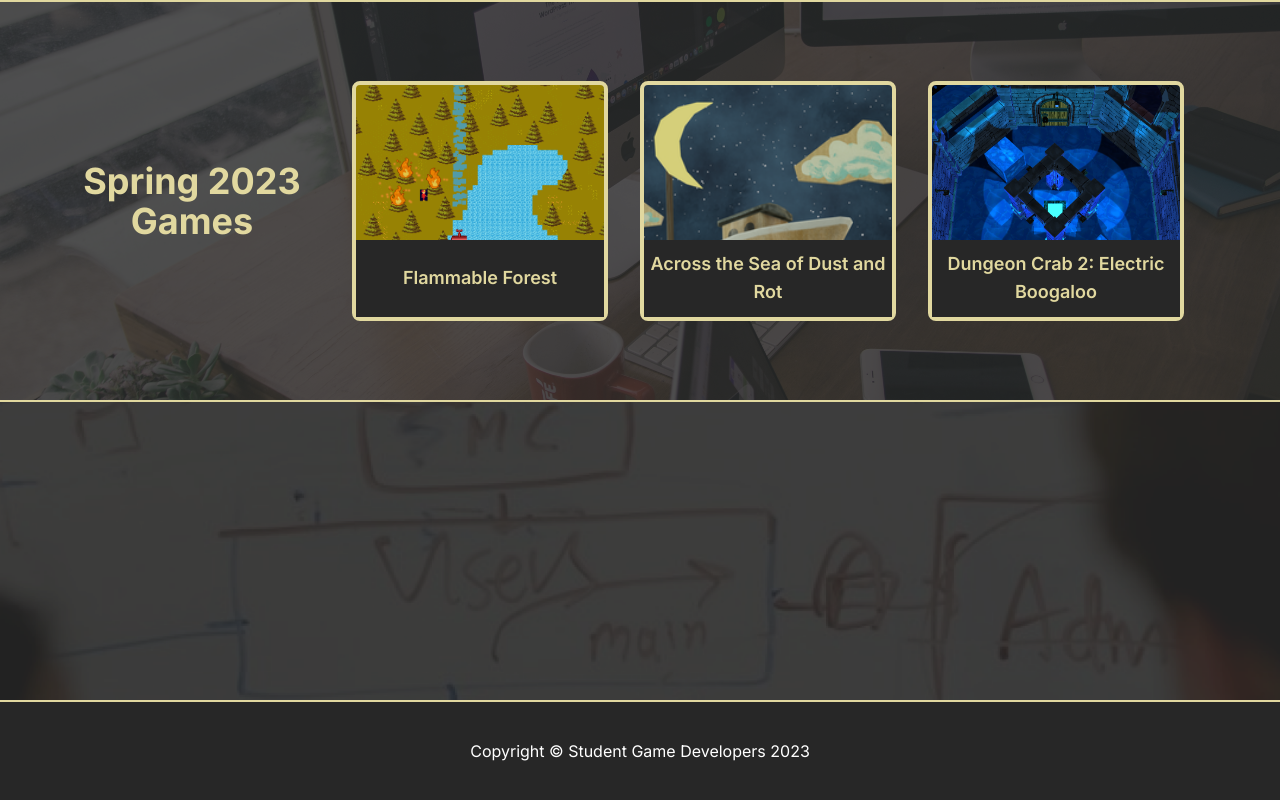
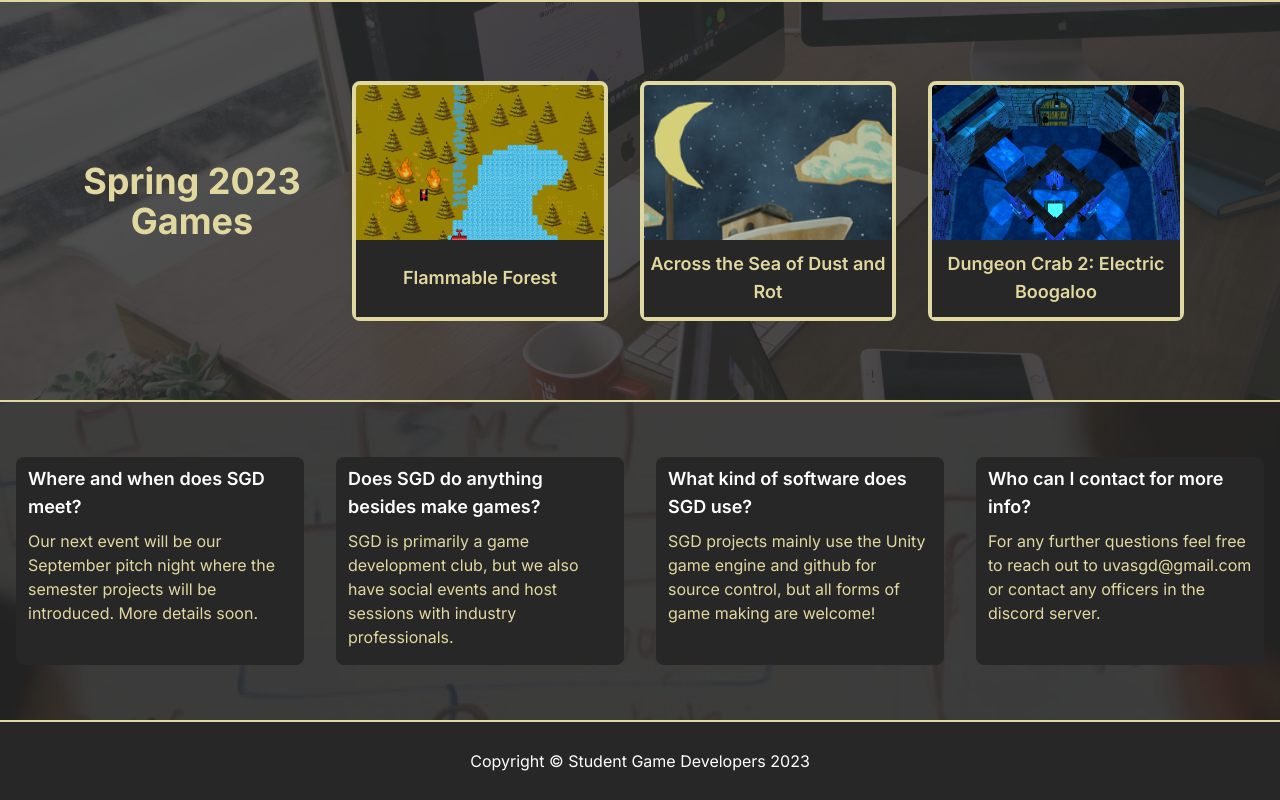
Before and after one commit to SGDatUVA/sgdatuva.github.io, a Next.js app: page / in a window 1280 px wide. Shown: the part 1200-2000 px from the top of the page. Built offline with nearby package versions, Linux system fonts and the light colour scheme.

Commit message:
Added FAQ cards with info

```diff
--- a/src/app/components/faq-card.js
+++ b/src/app/components/faq-card.js
@@ -1,8 +1,8 @@
 export default function FAQCard({question, answer, className}) {
   return(
-    <div className={className}>
-        <h3>{question}</h3>
-        <p>{answer}</p>
+    <div className={`relative h-52 w-72 rounded-lg text-primary flex flex-col bg-background justify center px-3 overflow-auto ` + className} >
+      <h3 className="text-lg font-semibold text-secondary pt-2  mb-2">{question}</h3>
+      <p>{answer}</p>
     </div>
   )
 }
--- a/src/app/components/game-card.js
+++ b/src/app/components/game-card.js
@@ -4,7 +4,7 @@ export default function GameCard({name, background, href, className}) {
   return(
     <a href={href}>
       <div className={`relative h-60 w-64 rounded-lg text-primary hover:text-highlight flex
-        border-4 border-current transition duration-150 ease-in-out` + className}>
+        border-4 border-current transition duration-150 ease-in-out ` + className}>
           <BgImage source={background} className="opacity-100"/>
           <div className="h-1/3 w-full bg-background bg-opacity-20 self-end flex justify-center text-center items-center">
             <h3 className="text-lg font-semibold">{name}</h3>
--- a/src/app/page.js
+++ b/src/app/page.js
@@ -3,6 +3,7 @@ import Navbar from '@/app/components/navbar'
 import SGDLogo from '@/app/components/sgdlogo'
 import BgImage from '@/app/components/bg-image'
 import GameCard from './components/game-card'
+import FAQCard from './components/faq-card'
 
 export default function Home() {
   return (
@@ -44,8 +45,18 @@ export default function Home() {
       </div>
 
       {/* FAQ */}
-      <div className='h-[50vh] w-full flex relative border-t-2 border-primary'>
+      <div className='h-[50vh] w-full flex flex-col relative border-t-2 border-primary'>
         <BgImage source="/game-jam.png" className="object-center opacity-60"/>
+        <div className='h-full w-full flex items-center justify-center space-x-8'>
+          <FAQCard question='Where and when does SGD meet?' answer='Our next event will be our September pitch night where the semester projects will be introduced. More details soon. '></FAQCard>
+          <FAQCard question='Does SGD do anything besides make games?' answer='SGD is primarily a game development club, but we also have social events and host sessions with industry professionals. '></FAQCard>
+          <FAQCard question='What kind of software does SGD use?' answer='SGD projects mainly use the Unity game engine and github for source control, but all forms of game making are welcome!'></FAQCard>
+          <FAQCard question='Who can I contact for more info?' answer='For any further questions feel free to reach out to uvasgd@gmail.com or contact any officers in the discord server. '></FAQCard>
+        </div>
+
+
+
+        {/* Copyright */}
         <div className='h-[100px] w-full bg-background self-end	border-t-2 border-primary flex items-center justify-center'>
           <p>Copyright © Student Game Developers 2023</p>
         </div>
```
